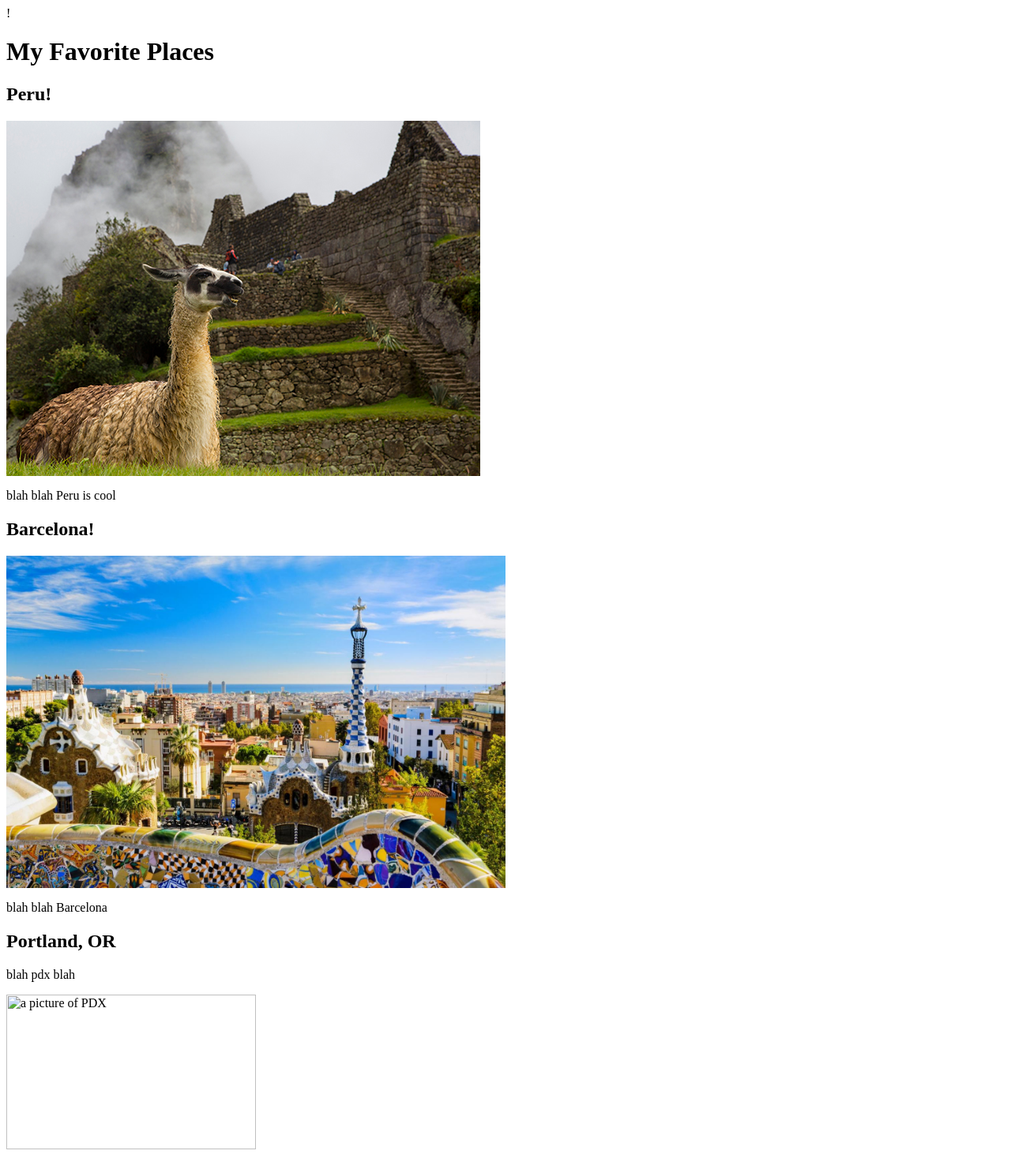
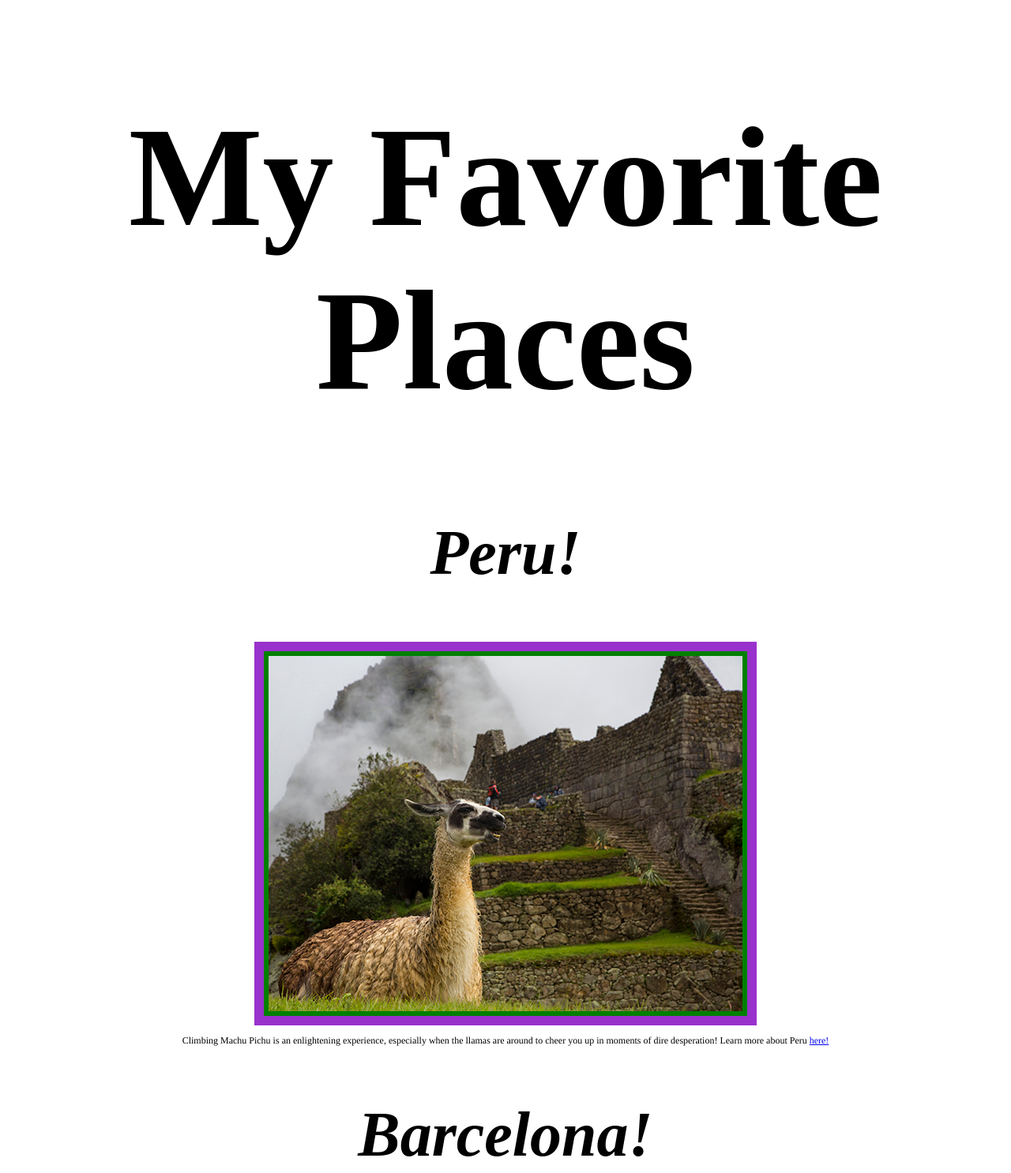
Before and after one commit to kietduong/My-first-webpage-w-Molly, a plain HTML site: page favorite-places.html in a window 1280 px wide. Shown: the top 1486 px of the page at 79% size. Drawn offline with Linux system fonts and the light colour scheme.

Commit message:
Chang name of favorite-things.html to index.html

```diff
--- a/css/styles.css
+++ b/css/styles.css
@@ -1,18 +1,23 @@
 
 
-h1 {color: red;
-  text-align: center;}
-
-h2 {font-style: bold;
-  text-align: center;}
-
-p {font-family: times;
-  color: red;
+h1 {font-size: 180px; color: black;
+  text-align: center;
 }
 
-img {padding: 12px;
-  border: 12px solid blue;
+h2 {font-size: 80px;font-style: oblique;
+  text-align: center;
+}
+
+p {font-size: 12px; font-family: times;
+  color: black;
+  text-align: center;
+}
+
+img {padding: 6px;
+  border: 12px solid #9932CC;
   background-color: green;
+  display: block;
+  margin: auto;
 }
 
 ul {font-size: 20px;
--- a/favorite-places.html
+++ b/favorite-places.html
@@ -1,17 +1,18 @@
-!<!DOCTYPE html>
+<!DOCTYPE html>
 <html>
   <head>
+    <link href="css/styles.css" rel="stylesheet" type="text/css">
     <title>My Favorite Places </title>
   </head>
   <body>
     <h1>My Favorite Places</h1>
     <h2>Peru!</h2>
       <img src="img/llama.jpg" alt="A photo of a llama in front of Machu Pichu.">
-    <p>blah blah Peru is cool</p>
+    <p>Climbing Machu Pichu is an enlightening experience, especially when the llamas are around to cheer you up in moments of dire desperation! Learn more about Peru <a href="https://en.wikipedia.org/wiki/Peru">here!</a></p>
     <h2>Barcelona!</h2>
       <img src="img/barcelona.jpg" alt="a picture of Barcelona" width="50%">
-    <p>blah blah Barcelona</p>
+    <p>Take selfies of yourself in front of great architectural monuments by Gaudi in Barcelona. for more info look <a href="https://en.wikipedia.org/wiki/List_of_Gaud%C3%AD_buildings">here</a></p>
     <h2>Portland, OR</h2>
-    <p>blah pdx blah</p>
+    <p>Drink beer and ride your damn bike like everyone else. <a href="http://isitraining.in/portland">*YAWN*</a></p>
       <img src="img/pdx.jpg" alt="a picture of PDX" width="50%">
   </body>
```
Also changed, not shown: index.html (renamed from favorite-things.html).
